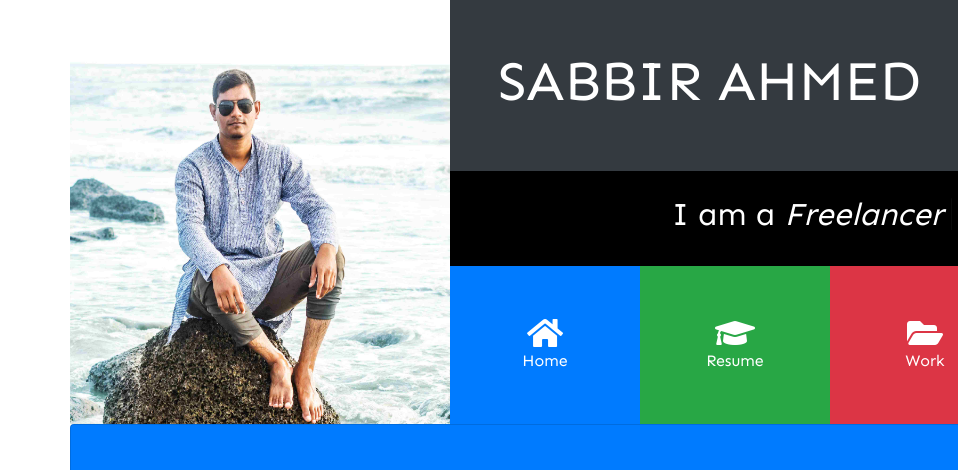
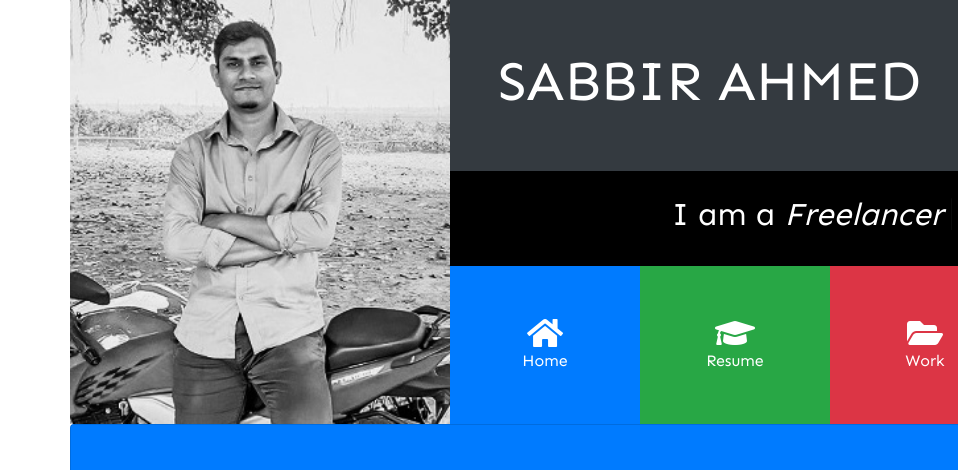
Before and after one commit to sabbir-mscs/portfolio, a plain HTML site: page index.html in a window 1280 px wide. Shown: the top 470 px of the page, 0-958 px from the left. Drawn offline with nearby package versions, Linux system fonts and the light colour scheme; some packages are replaced by stand-ins of ours; a script that the page names is missing.

Commit message:
Profile Photo updated

```diff
--- a/index.html
+++ b/index.html
@@ -65,7 +65,7 @@
           <!-- images to the left with 4 col -->
           <div class=" col-md-5 col-lg-4">
             <!-- <div id="particles-js"></div> -->
-            <img src="./img/profile.jpg" class="img-fluid" alt="Profile Pic" />
+            <img src="./img/photo.jpg" class="img-fluid" alt="Profile Pic" />
           </div>
 
           <!-- Name and Menu to the right with 8 col -->
```
Also changed, not shown: img/photo.jpg (added).
